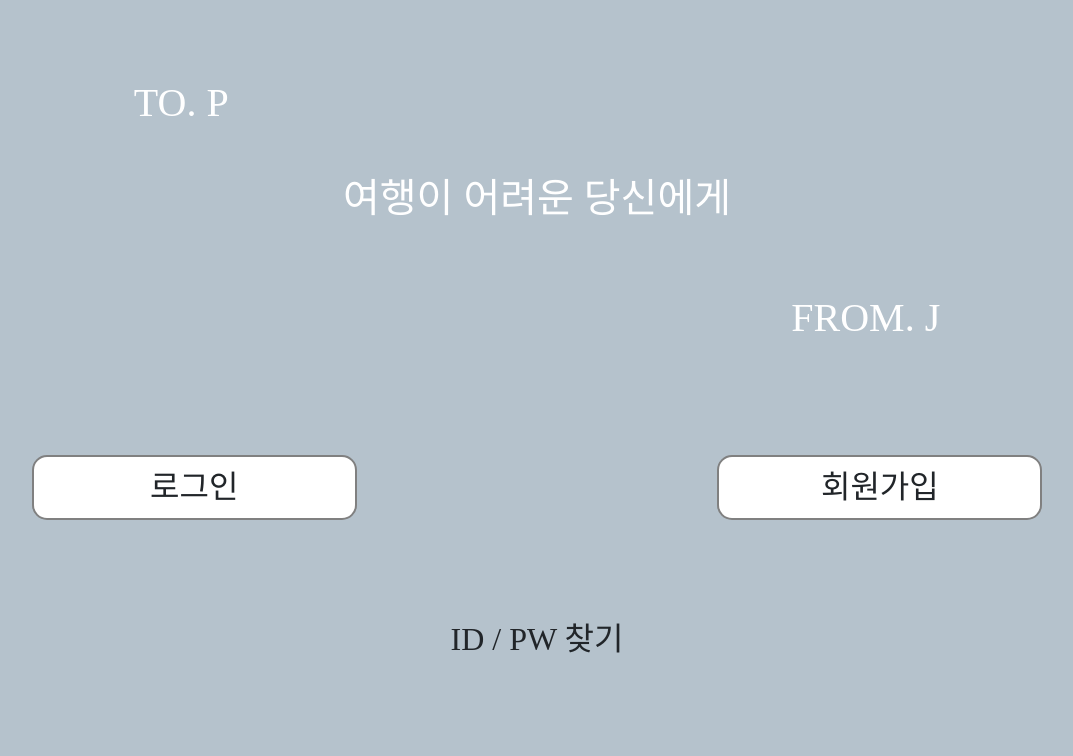
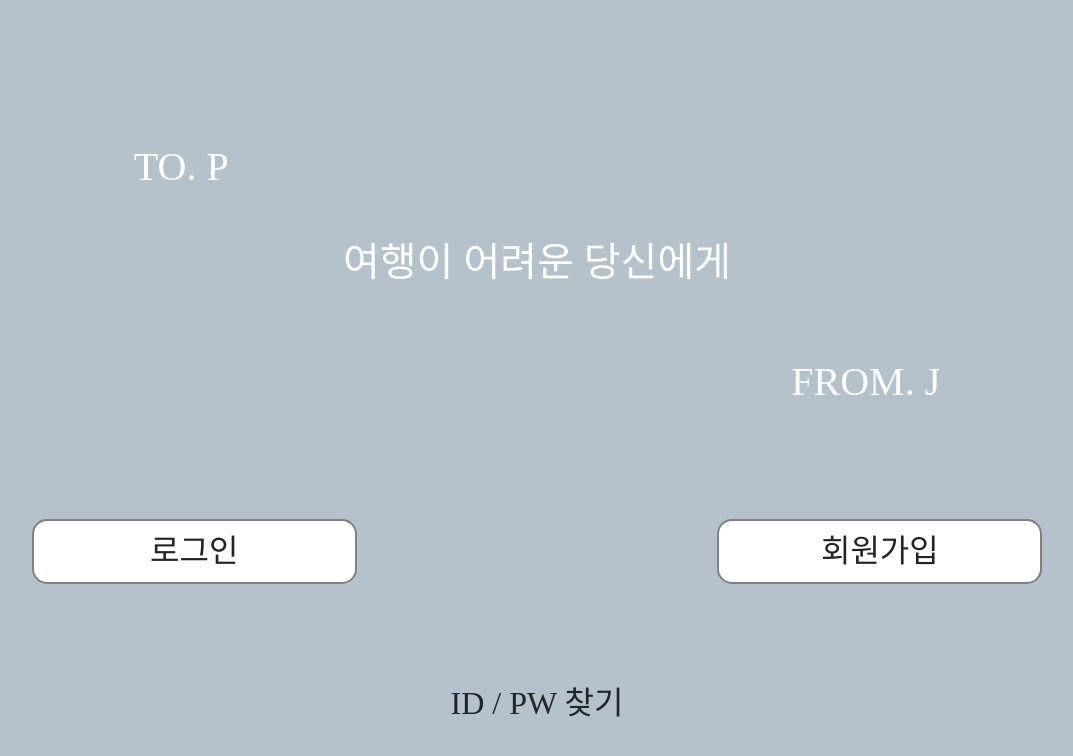
Before and after one commit to tnwls1006/mbti, a plain HTML site: page html/index.html in a window 1280 px wide. Shown: the whole page, without its empty margins (103-1176 px from the left). Drawn offline with nearby package versions, Linux system fonts and the light colour scheme; a web font is replaced by a local one.

Commit message:
index.css

```diff
--- a/css/index.css
+++ b/css/index.css
@@ -14,10 +14,12 @@ body{
   height: 100vh;
   background: #B5C2CC;
   font-family: 'KyoboHandwriting2020A';
+  display: flex;
+  flex-direction: column;
+  justify-content: center;
+  align-items: center;
 }
 .main_title{
-  margin: 0 auto;
-  margin-top: 5%;
   width: 70%;
   height: 40vh;
   text-align: center;
```
